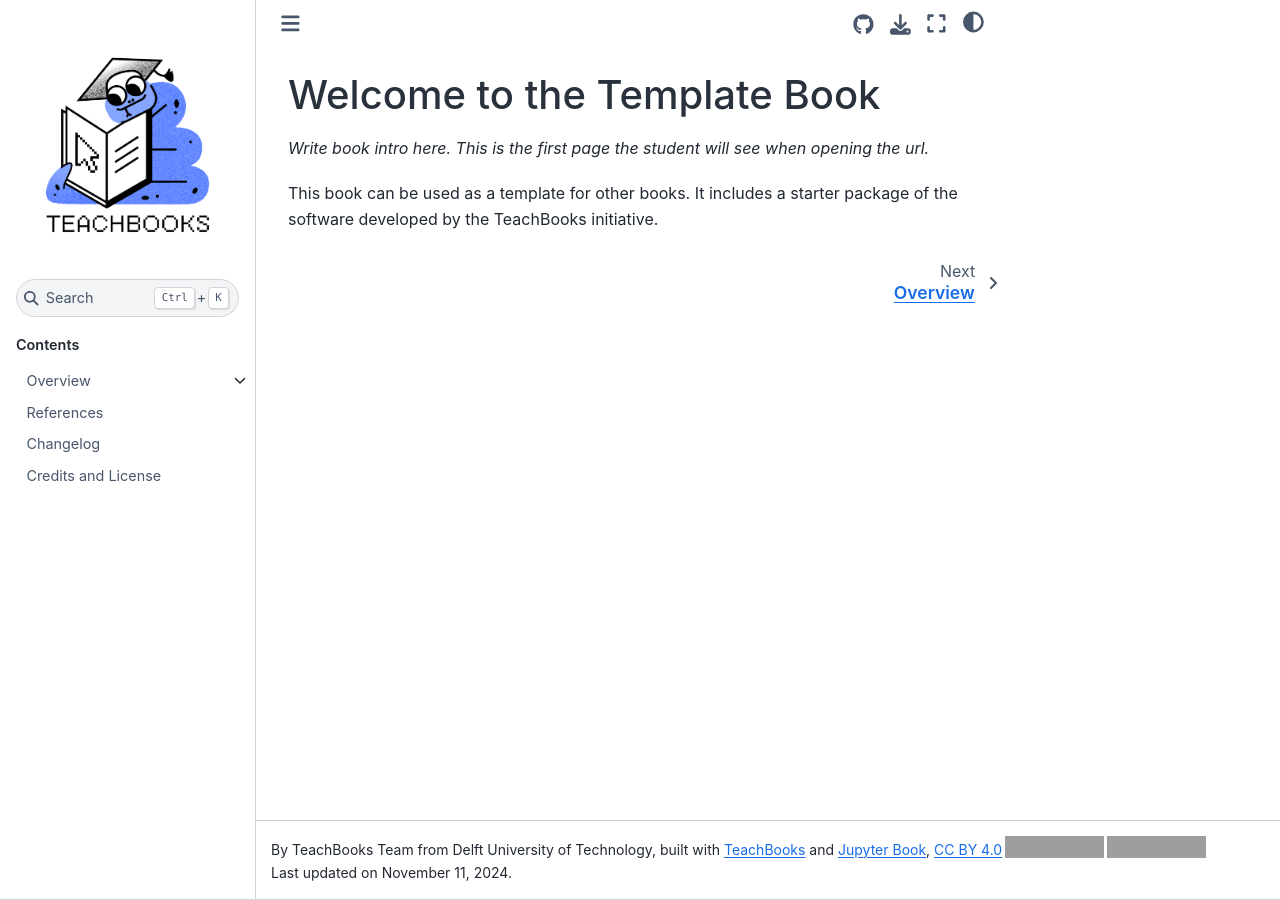
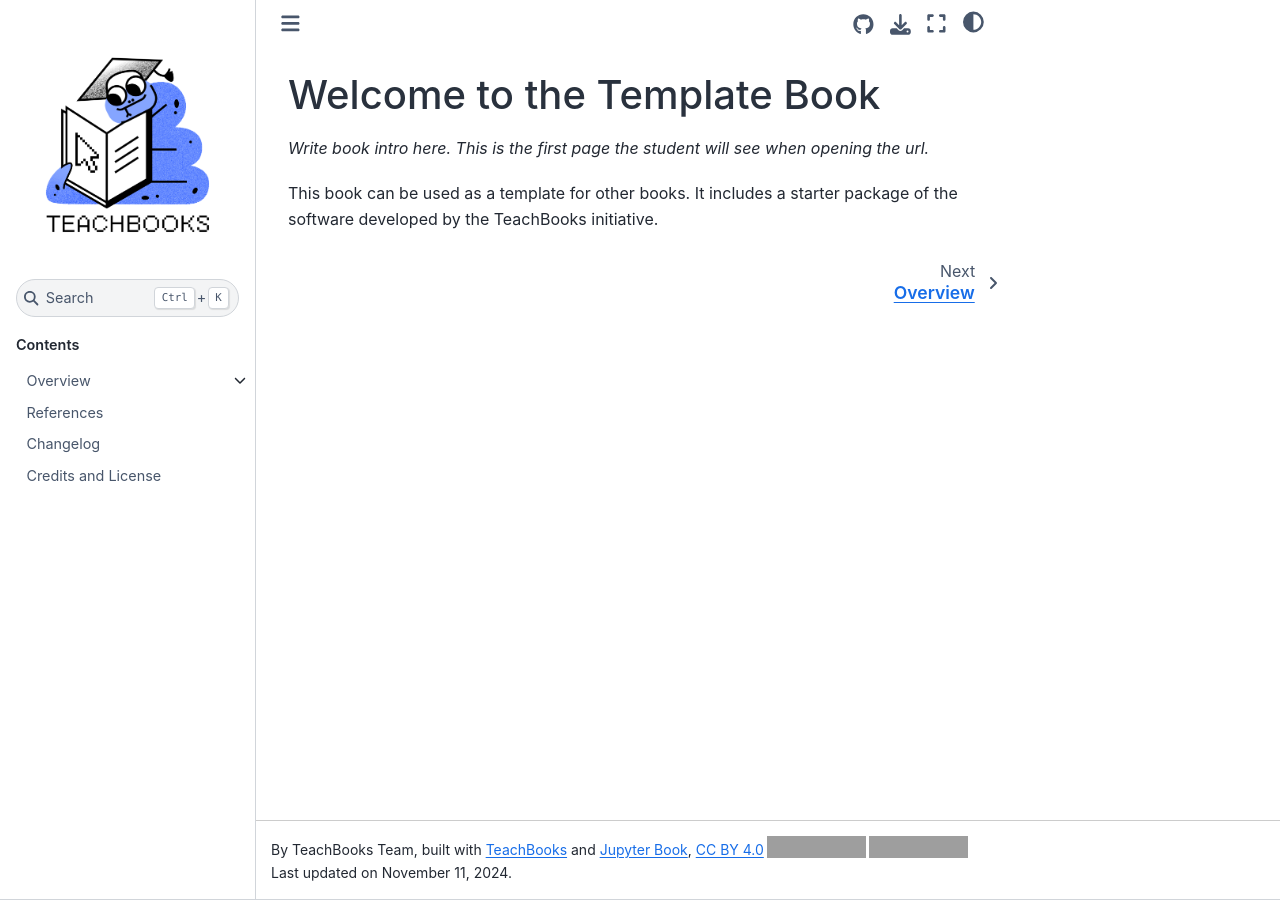
Before and after one commit to TeachBooks/template, a Jupyter Book: the page built from book/intro.md, in a window 1280 px wide. Built offline with Jupyter Book 1.0.4 settings and Sphinx 7.4.7 and the Sphinx Book theme 1.1.4, drawn with Linux system fonts in a browser that asks for light colours; comment, search, counter and statistics services are not loaded; grey boxes are pictures that could not be loaded.

Commit message:
Deleted from TU Delft

```diff
--- a/book/_config.yml
+++ b/book/_config.yml
@@ -1,5 +1,5 @@
 title: Template
-author: TeachBooks Team from Delft University of Technology, built with <a href="https://teachbooks.tudelft.nl/">TeachBooks</a> and <a href="https://jupyterbook.org/">Jupyter Book</a>, <a href="https://creativecommons.org/licenses/by/4.0/" target="_blank" rel="license noopener noreferrer"">CC BY 4.0<img style="height:22px!important;margin-left:3px;vertical-align:text-bottom;" src="https://mirrors.creativecommons.org/presskit/icons/cc.svg" alt=""><img style="height:22px!important;margin-left:3px;vertical-align:text-bottom;" src="https://mirrors.creativecommons.org/presskit/icons/by.svg" alt=""></a> #add your own name here
+author: TeachBooks Team, built with <a href="https://teachbooks.tudelft.nl/">TeachBooks</a> and <a href="https://jupyterbook.org/">Jupyter Book</a>, <a href="https://creativecommons.org/licenses/by/4.0/" target="_blank" rel="license noopener noreferrer"">CC BY 4.0<img style="height:22px!important;margin-left:3px;vertical-align:text-bottom;" src="https://mirrors.creativecommons.org/presskit/icons/cc.svg" alt=""><img style="height:22px!important;margin-left:3px;vertical-align:text-bottom;" src="https://mirrors.creativecommons.org/presskit/icons/by.svg" alt=""></a> #add your own name here
 logo: figures/TB_logo.png #add your own logo here
 
 execute:
```
